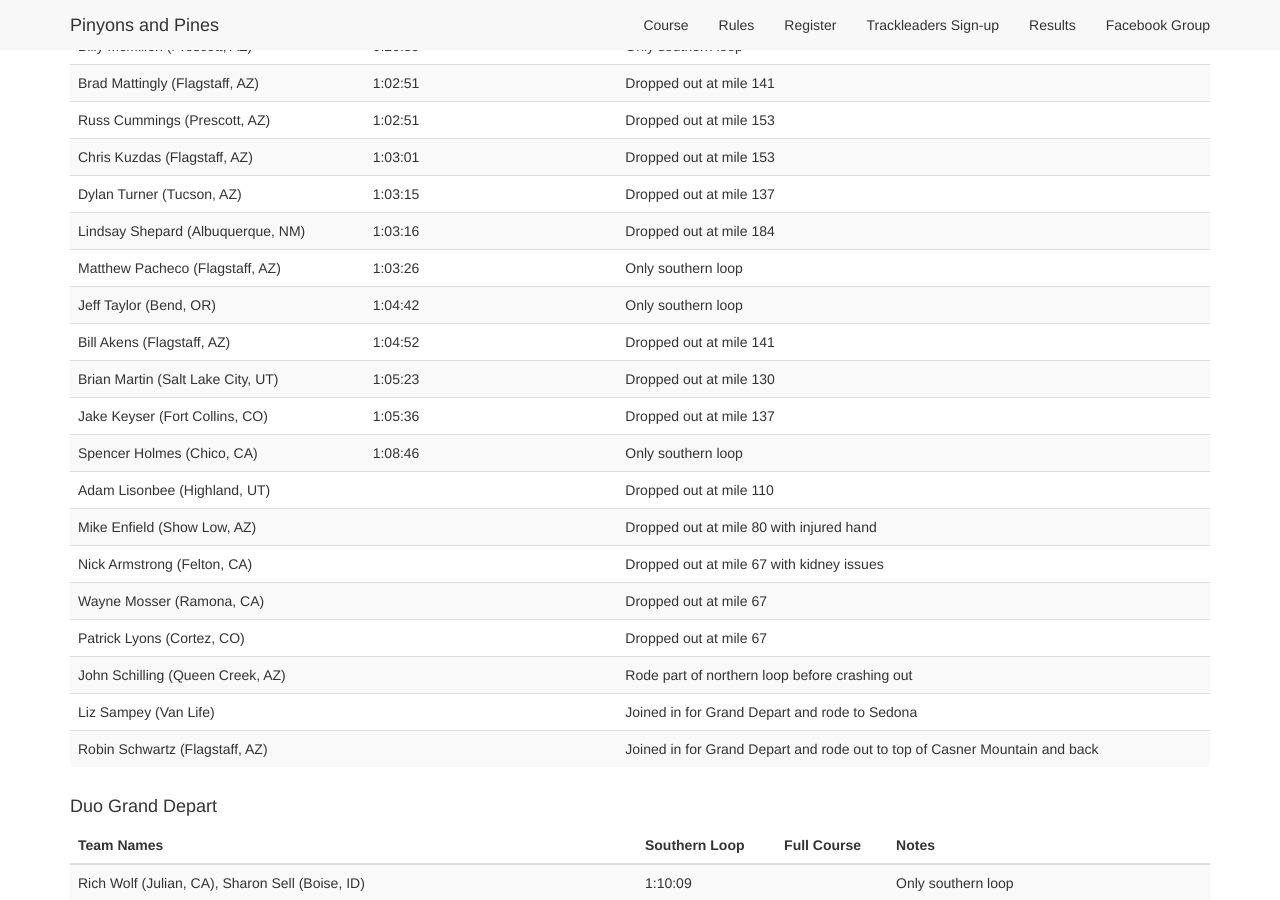
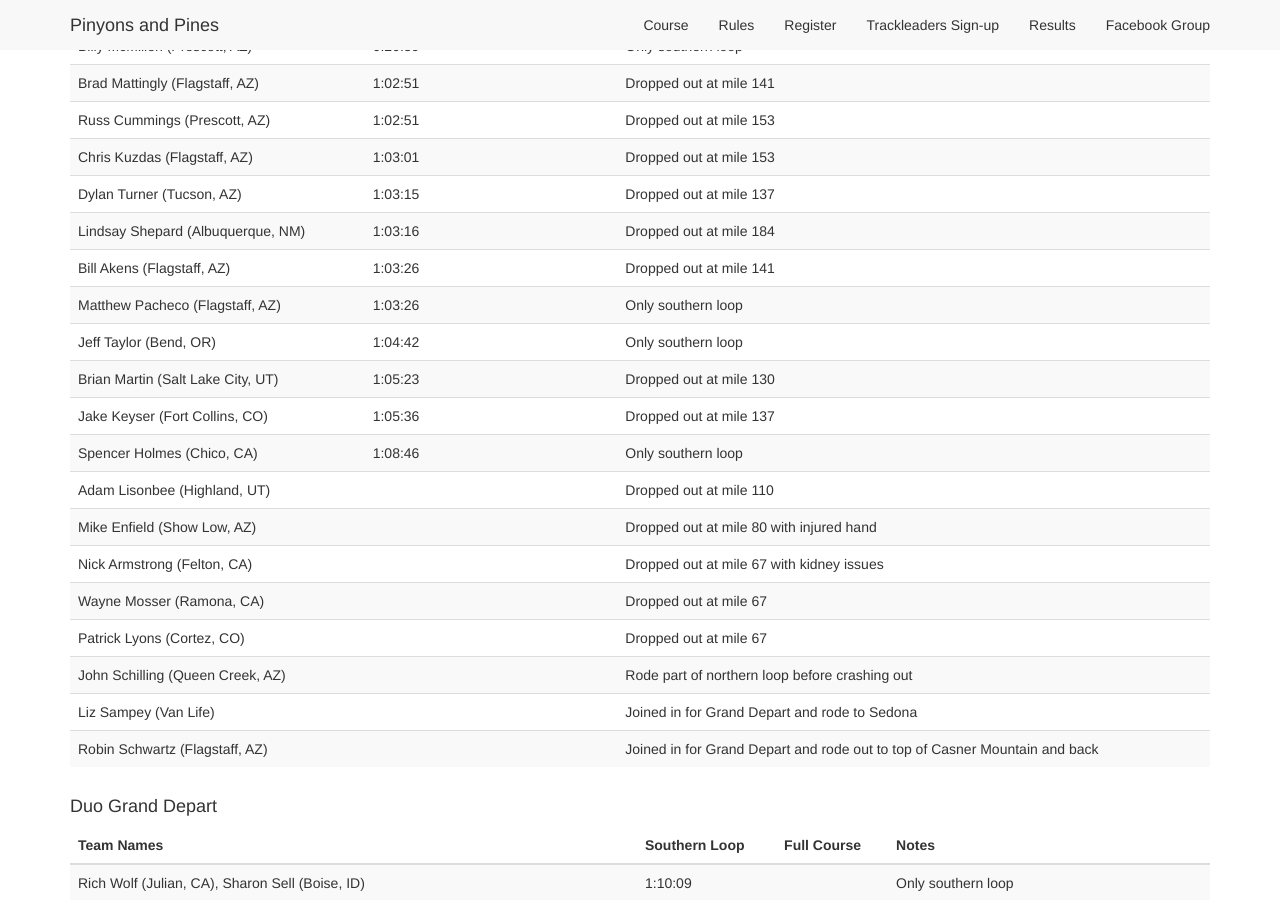
Before and after one commit to dcernst/PinyonsPines, a Jekyll site: the page built from results.md, in a window 1280 px wide and 900 px high, scrolled down 1083 px. Built offline with Jekyll 4.4.1, drawn with Linux system fonts in a browser that asks for light colours; nearby versions of some CDN libraries.

Commit message:
Update to result

```diff
--- a/results.md
+++ b/results.md
@@ -98,15 +98,15 @@ The weather got the better of us on day two. Rain, snow, and intense wind shut d
 </tr>
 
 <tr>
+<td>Bill Akens (Flagstaff, AZ)</td> <td>1:03:26</td>	<td></td>	<td>Dropped out at mile 141</td>
+</tr>
+
+<tr>
 <td>Matthew Pacheco (Flagstaff, AZ)</td> <td>1:03:26</td>	<td></td>	<td>Only southern loop</td>
 </tr>
 
 <tr>
 <td>Jeff Taylor (Bend, OR)</td> <td>1:04:42</td>	<td></td>	<td>Only southern loop</td>
-</tr>
-
-<tr>
-<td>Bill Akens (Flagstaff, AZ)</td> <td>1:04:52</td>	<td></td>	<td>Dropped out at mile 141</td>
 </tr>
 
 <tr>
```
